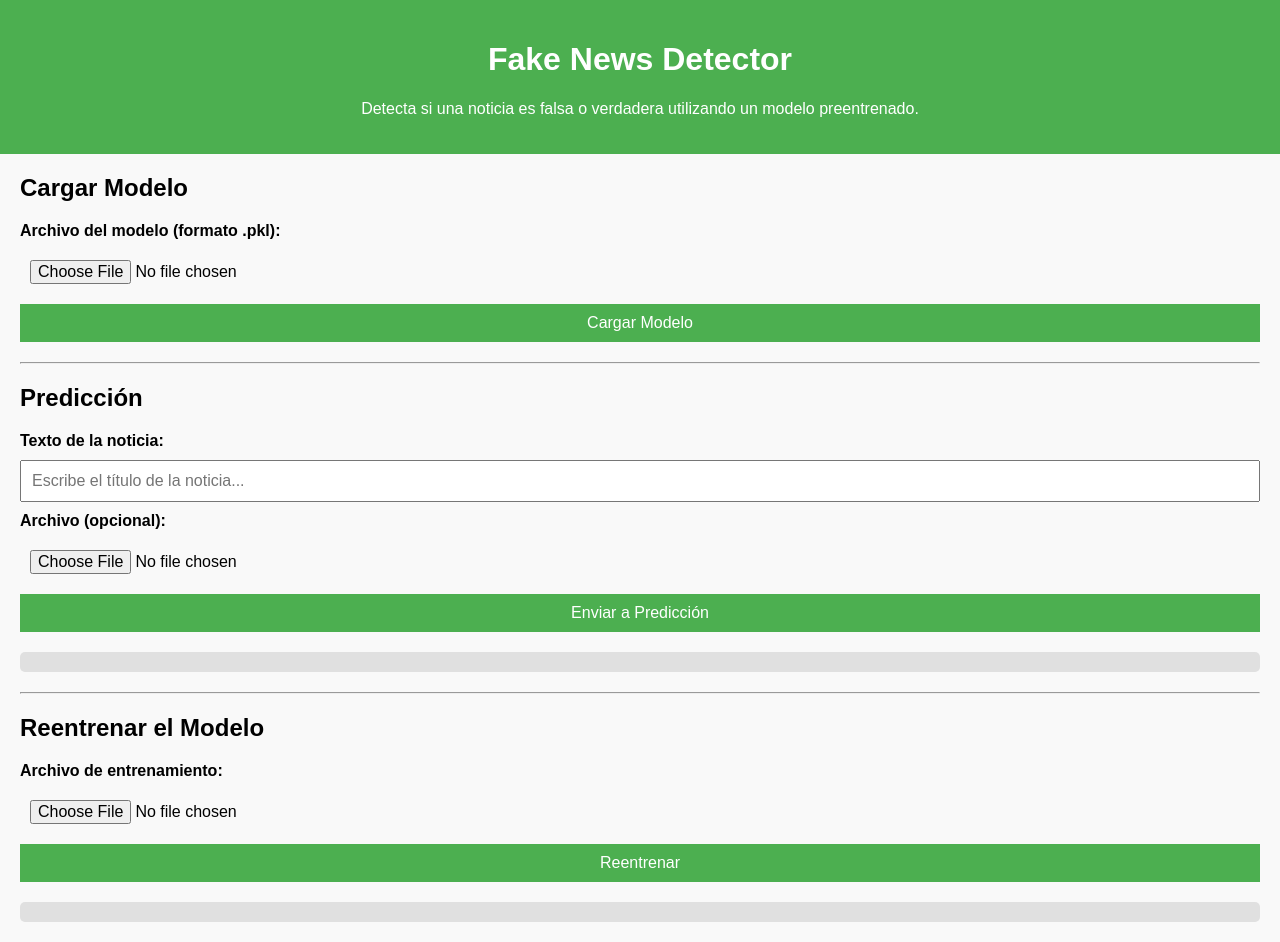
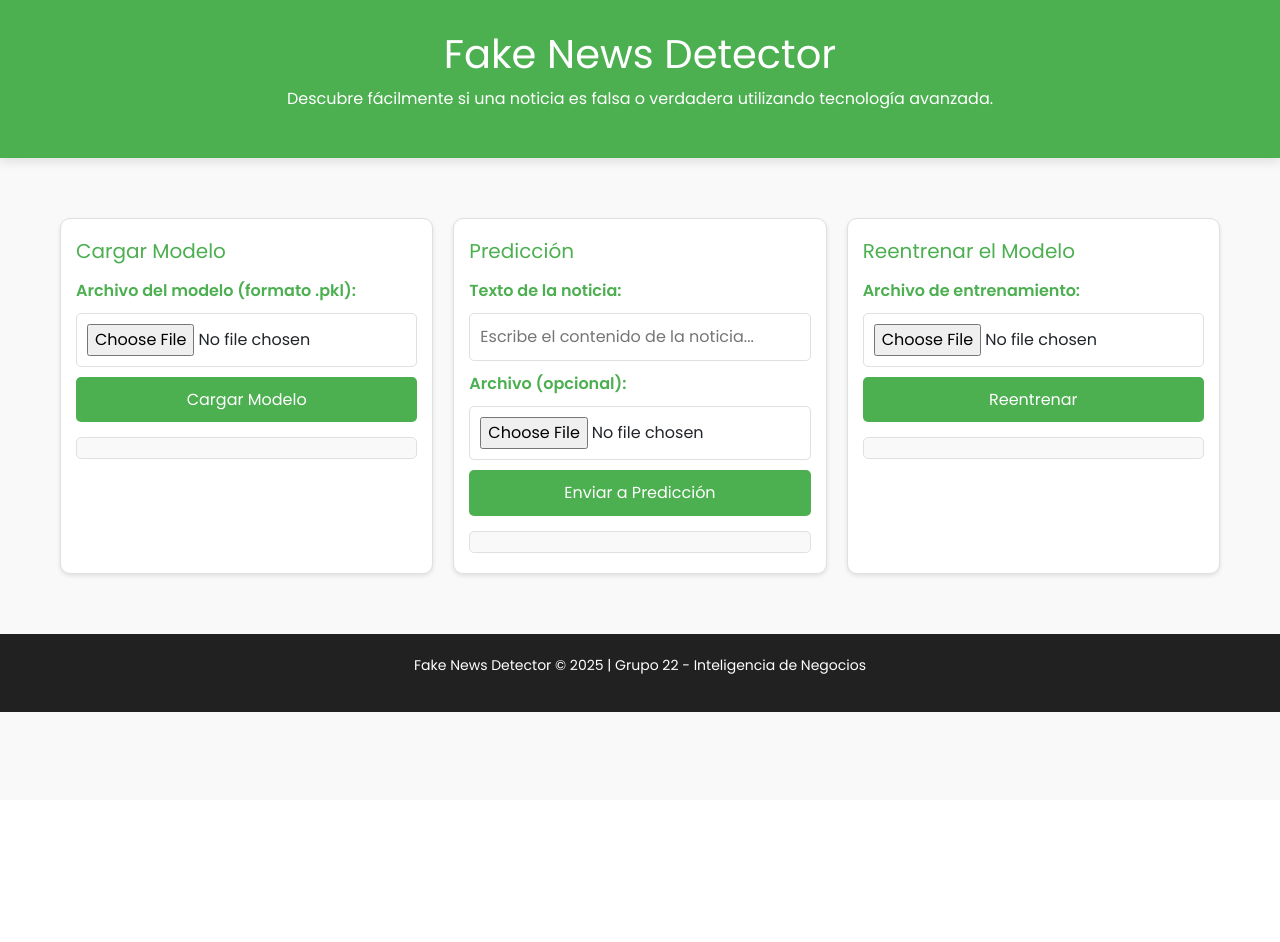
Before and after one commit to NEXAF7/Grupo22-BI-20251, a Flask app: page / in a window 1280 px wide. After the commit the page ends 712 px from the top, so only its background shows below. Run offline with Flask 3, Linux system fonts and the light colour scheme.

Commit message:
SC: Ajustes de interfaz

```diff
--- a/Proyectos/Proyecto1/Etapa2/front_end/static/styles.css
+++ b/Proyectos/Proyecto1/Etapa2/front_end/static/styles.css
@@ -1,22 +1,70 @@
-body {
-  font-family: Arial, sans-serif;
+/* Variables para temas */
+:root {
+  --primary-color: #4caf50; /* Verde principal */
+  --primary-hover: #45a049; /* Hover del verde */
+  --secondary-color: #212121; /* Fondo oscuro */
+  --text-color: #333; /* Texto general */
+  --background-color: #f9f9f9; /* Fondo general */
+  --card-background: #ffffff; /* Fondo de tarjetas */
+  --card-border: #e0e0e0; /* Borde de tarjetas */
+}
+
+/* Reset */
+* {
   margin: 0;
   padding: 0;
   box-sizing: border-box;
-  background-color: #f9f9f9;
 }
 
-header {
-  background-color: #4caf50;
+/* Body */
+body {
+  font-family: "Poppins", sans-serif;
+  background-color: var(--background-color);
+  color: var(--text-color);
+  line-height: 1.6;
+}
+
+/* Header */
+.header {
+  background-color: var(--primary-color);
   color: white;
   text-align: center;
-  padding: 20px 10px;
+  padding: 30px 15px;
+  box-shadow: 0px 4px 10px rgba(0, 0, 0, 0.1);
 }
 
-main {
-  margin: 20px;
+/* Container */
+.container {
+  display: grid;
+  gap: 20px;
+  grid-template-columns: repeat(auto-fit, minmax(300px, 1fr));
+  margin: 40px auto;
+  padding: 20px;
+  max-width: 1200px;
 }
 
+/* Cards */
+.card {
+  background-color: var(--card-background);
+  border: 1px solid var(--card-border);
+  border-radius: 10px;
+  padding: 20px 15px;
+  box-shadow: 0px 2px 4px rgba(0, 0, 0, 0.1);
+  transition: transform 0.2s ease, box-shadow 0.2s ease;
+}
+
+.card:hover {
+  transform: scale(1.02);
+  box-shadow: 0px 5px 15px rgba(0, 0, 0, 0.2);
+}
+
+.card h2 {
+  color: var(--primary-color);
+  margin-bottom: 15px;
+  font-size: 20px;
+}
+
+/* Formularios */
 form {
   display: flex;
   flex-direction: column;
@@ -24,44 +72,52 @@ form {
 }
 
 form label {
-  font-weight: bold;
+  font-weight: 600;
+  color: var(--primary-color);
 }
 
-form input,
-form button {
+form input {
   padding: 10px;
   font-size: 16px;
+  border: 1px solid var(--card-border);
+  border-radius: 5px;
 }
 
-button {
-  background-color: #4caf50;
+form .btn-primary {
+  padding: 10px;
+  font-size: 16px;
+  background-color: var(--primary-color);
   color: white;
   border: none;
+  border-radius: 5px;
   cursor: pointer;
+  transition: background-color 0.2s ease;
 }
 
-button:hover {
-  background-color: #45a049;
+form .btn-primary:hover {
+  background-color: var(--primary-hover);
 }
 
-hr {
-  margin: 20px 0;
+/* Resultados */
+#predict-result,
+#retrain-result,
+#load-model-result {
+  margin-top: 15px;
+  padding: 10px;
+  background-color: var(--background-color);
+  border: 1px solid var(--card-border);
+  border-radius: 5px;
+  font-family: "Courier New", Courier, monospace;
+  font-size: 14px;
+  color: var(--text-color);
 }
 
-footer {
-  background-color: #4caf50;
+/* Footer */
+.footer {
+  background-color: var(--secondary-color);
   color: white;
   text-align: center;
-  padding: 10px 5px;
-  position: fixed;
-  bottom: 0;
-  width: 100%;
+  padding: 20px;
+  font-size: 14px;
+  margin-top: 20px;
 }
-
-#predict-result,
-#retrain-result {
-  margin-top: 20px;
-  padding: 10px;
-  background-color: #e0e0e0;
-  border-radius: 5px;
-}
--- a/Proyectos/Proyecto1/Etapa2/front_end/templates/index.html
+++ b/Proyectos/Proyecto1/Etapa2/front_end/templates/index.html
@@ -4,33 +4,39 @@
     <meta charset="UTF-8" />
     <meta name="viewport" content="width=device-width, initial-scale=1.0" />
     <title>Fake News Detector</title>
+    <link
+      href="https://fonts.googleapis.com/css2?family=Poppins:wght@300;400;600&display=swap"
+      rel="stylesheet"
+    />
+    <link
+      href="https://cdn.jsdelivr.net/npm/bootstrap@5.3.0-alpha3/dist/css/bootstrap.min.css"
+      rel="stylesheet"
+    />
     <link rel="stylesheet" href="/static/styles.css" />
   </head>
   <body>
-    <header>
+    <header class="header">
       <h1>Fake News Detector</h1>
       <p>
-        Detecta si una noticia es falsa o verdadera utilizando un modelo
-        preentrenado.
+        Descubre fácilmente si una noticia es falsa o verdadera utilizando
+        tecnología avanzada.
       </p>
     </header>
 
-    <main>
-      <!-- Sección para cargar el modelo -->
-      <section>
+    <main class="container">
+      <!-- Cargar el modelo -->
+      <section class="card">
         <h2>Cargar Modelo</h2>
         <form id="load-model-form">
           <label for="model_file">Archivo del modelo (formato .pkl):</label>
           <input type="file" id="model_file" name="model_file" />
-          <button type="submit">Cargar Modelo</button>
+          <button type="submit" class="btn-primary">Cargar Modelo</button>
         </form>
         <div id="load-model-result"></div>
       </section>
 
-      <hr />
-
-      <!-- Sección de predicción -->
-      <section>
+      <!-- Predicción -->
+      <section class="card">
         <h2>Predicción</h2>
         <form id="predict-form">
           <label for="text">Texto de la noticia:</label>
@@ -38,29 +44,31 @@
             type="text"
             id="text"
             name="text"
-            placeholder="Escribe el título de la noticia..."
+            placeholder="Escribe el contenido de la noticia..."
           />
           <label for="opinion_file">Archivo (opcional):</label>
           <input type="file" id="opinion_file" name="opinion_file" />
-          <button type="submit">Enviar a Predicción</button>
+          <button type="submit" class="btn-primary">Enviar a Predicción</button>
         </form>
         <div id="predict-result"></div>
       </section>
 
-      <hr />
-
-      <!-- Sección de reentrenamiento -->
-      <section>
+      <!-- Reentrenamiento -->
+      <section class="card">
         <h2>Reentrenar el Modelo</h2>
         <form id="retrain-form">
           <label for="labels_file">Archivo de entrenamiento:</label>
           <input type="file" id="labels_file" name="labels_file" />
-          <button type="submit">Reentrenar</button>
+          <button type="submit" class="btn-primary">Reentrenar</button>
         </form>
         <div id="retrain-result"></div>
       </section>
     </main>
 
+    <footer class="footer">
+      <p>Fake News Detector © 2025 | Grupo 22 - Inteligencia de Negocios</p>
+    </footer>
+
     <script src="/static/app.js"></script>
   </body>
 </html>
```
